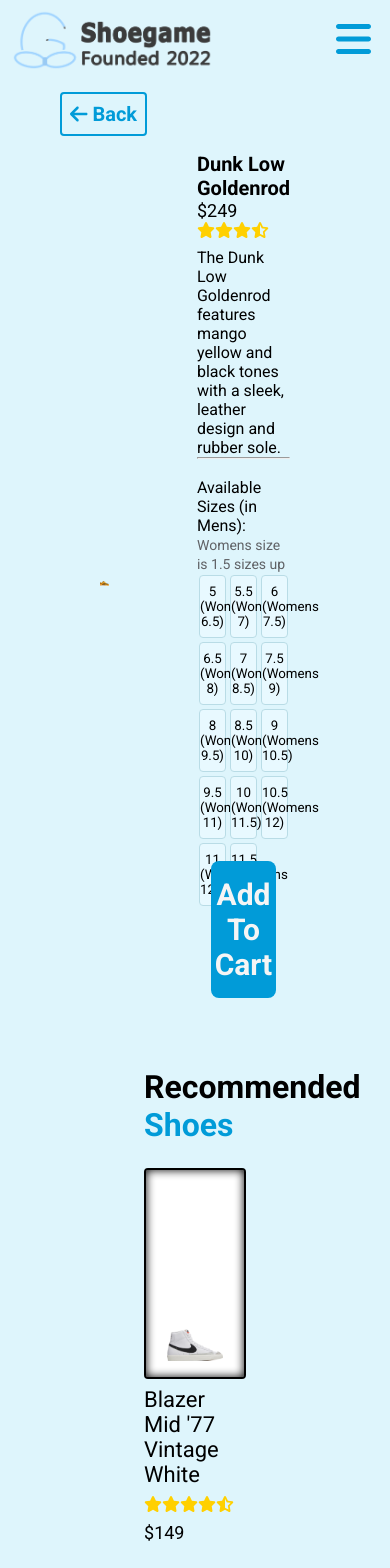
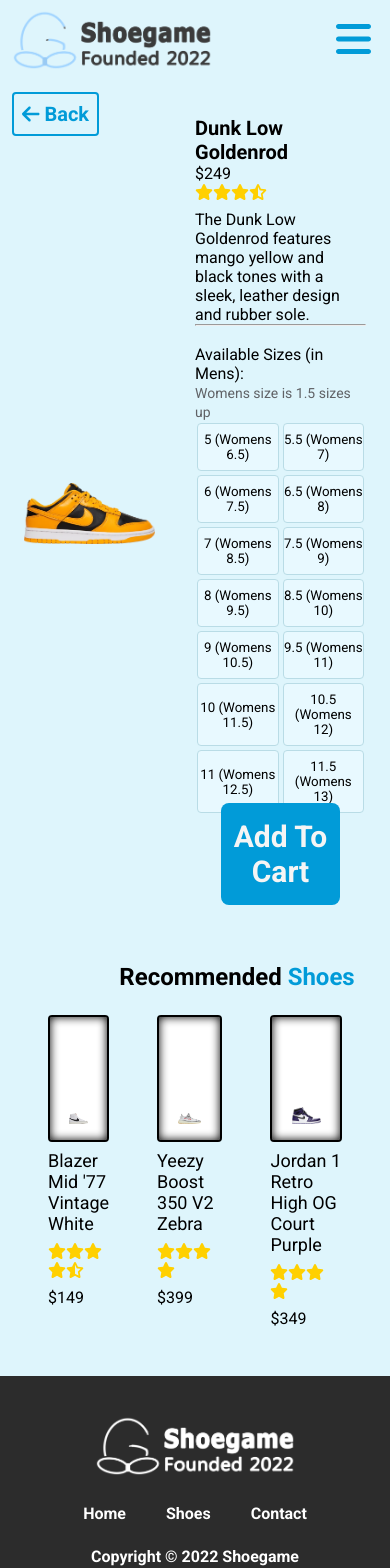
Before and after one commit to Moe-Zart/ecommerce-shoegame-website, a React (Create React App) app: page /shoes/1 in a window 390 px wide. Shown: the top 1568 px of the page. Built offline with nearby package versions, Linux system fonts and the light colour scheme.

Commit message:
responsiveness commit

```diff
--- a/src/App.css
+++ b/src/App.css
@@ -718,6 +718,45 @@
   .copyright {
     font-size: 16px;
   }
+  .shoe-description-container{
+    padding: 0;
+  }
+  .shoecont{
+    padding: 24px;
+  }
+  .shoe-description-container{
+    height: 100%;
+  }
+  .sizes-button{
+    width: calc(100% / 2 - 4px);
+  }
+  .back-desc{
+    left: 12px;
+  }
+  .shoe-description-info-wrapper{
+    margin-left: 12px;
+  }
+  .shoe-description-img-wrapper{
+    flex: 1;
+  }
+  .recommended-title{
+    text-align: center;
+    font-size: 24px;
+  }
+  .recommended-shoes{
+    padding: 0;
+    flex-wrap: nowrap;
+    width: 100%;
+  }
+  .shoe-name{
+    font-size: 18px;
+  }
+  .shoe-price{
+    font-size: 16px;
+  }
+.shoe-img-wrapper{
+  height: 15vh ;
+}
 }
 @media (max-width: 550px) {
   .nav-links {
--- a/src/components/Footer.jsx
+++ b/src/components/Footer.jsx
@@ -14,7 +14,6 @@
           </a>
           <ul className="footer-links">
             <li><a className="footer-link underline" href="/">Home</a></li>
-            <li><a className="footer-link no-cursor">About</a></li>
             <li><a className="footer-link underline" href="/shoes">Shoes</a></li>
             <li><a className="footer-link no-cursor">Contact</a></li>
           </ul>
```
